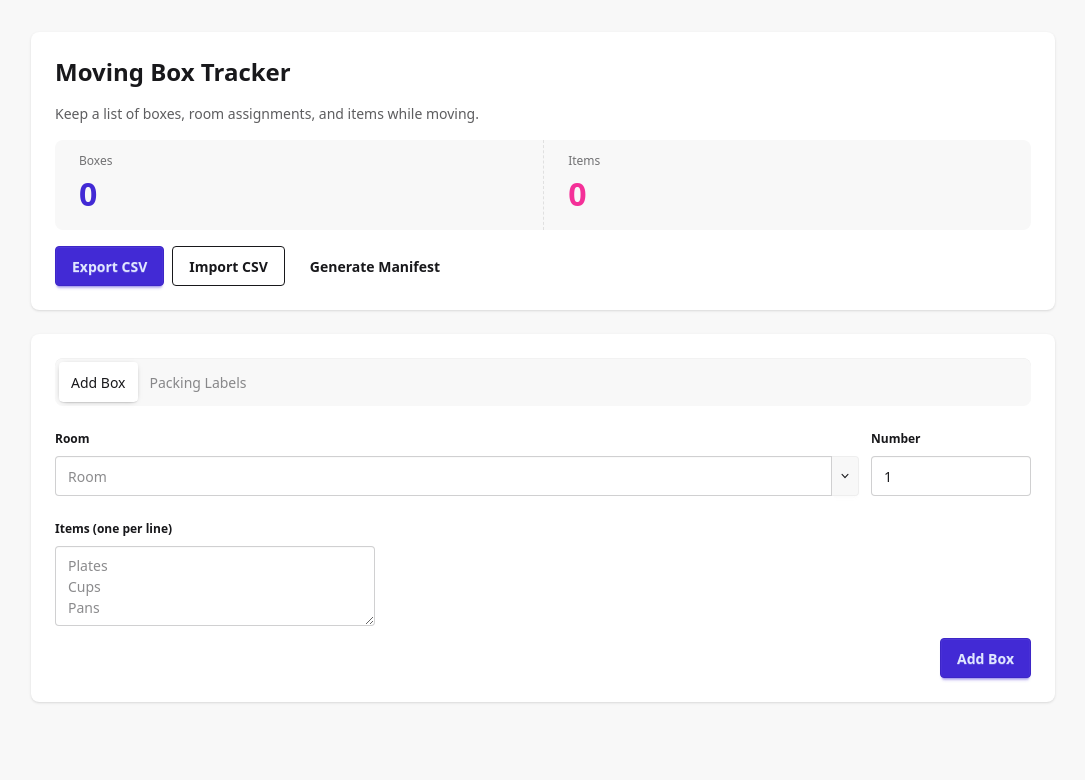
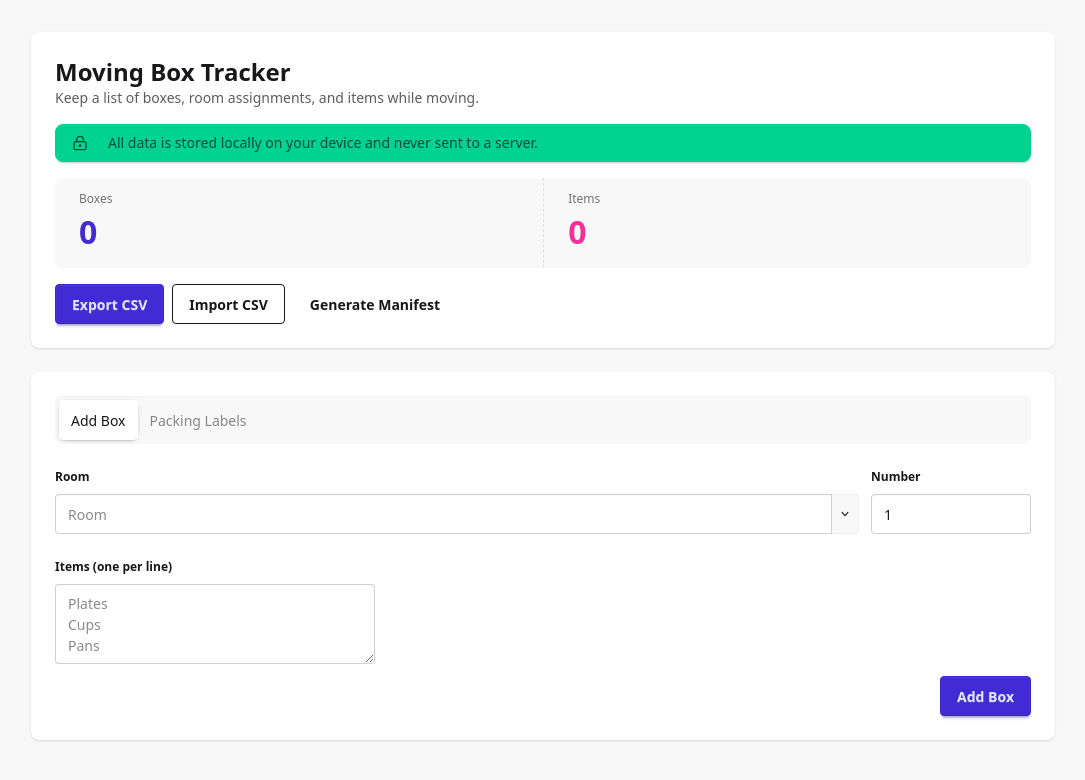
Before and after one commit to JacobMillward/move-manifest, a React (Vite) app: page / in a window 1280 px wide. Shown: the top 780 px of the page, without its empty margins (97-1182 px from the left). Built offline with nearby package versions, Linux system fonts and the light colour scheme.

Commit message:
Add privacy notices

```diff
--- a/index.html
+++ b/index.html
@@ -4,11 +4,11 @@
     <meta charset="UTF-8" />
     <meta name="viewport" content="width=device-width, initial-scale=1.0" />
     <title>Moving Helper - Organize & Track Moving Boxes</title>
-    <meta name="description" content="Free web app to organize moving boxes, track contents, generate packing labels and moving manifests. Perfect for managing your move." />
-    <meta name="keywords" content="moving, packing, boxes, inventory, labels, manifest, organization" />
+    <meta name="description" content="Free web app to organize moving boxes, track contents, and generate packing labels and moving manifests. All your data is stored locally on your device and kept completely private." />
+    <meta name="keywords" content="moving, packing, boxes, inventory, labels, manifest, organization, private, local storage" />
     <meta name="theme-color" content="#000000" />
     <meta property="og:title" content="Moving Helper - Organize & Track Moving Boxes" />
-    <meta property="og:description" content="Free web app to organize moving boxes, track contents, generate packing labels and moving manifests." />
+    <meta property="og:description" content="Free web app to organize moving boxes, track contents, and generate packing labels. All your data stays on your device - completely private." />
     <meta property="og:type" content="website" />
     <meta property="og:url" content="https://move.millward.dev" />
     <link rel="canonical" href="https://move.millward.dev" />
--- a/package.json
+++ b/package.json
@@ -14,6 +14,7 @@
   "dependencies": {
     "@tailwindcss/vite": "^4.1.18",
     "daisyui": "^5.5.18",
+    "lucide-react": "^0.564.0",
     "nuqs": "^2.8.8",
     "react": "^19.2.0",
     "react-dom": "^19.2.0",
--- a/src/components/dashboard/OverviewCard.tsx
+++ b/src/components/dashboard/OverviewCard.tsx
@@ -1,3 +1,4 @@
+import { LockKeyhole } from 'lucide-react'
 import { useRef } from 'react'
 import type { ChangeEvent } from 'react'
 
@@ -32,10 +33,18 @@ function OverviewCard({
   return (
     <section className="card bg-base-100 shadow">
       <div className="card-body gap-4">
-        <h1 className="card-title text-2xl">Moving Box Tracker</h1>
-        <p className="text-sm text-base-content/70">
-          Keep a list of boxes, room assignments, and items while moving.
-        </p>
+        <div className="flex items-center justify-between">
+          <div>
+            <h1 className="card-title text-2xl">Moving Box Tracker</h1>
+            <p className="text-sm text-base-content/70">
+              Keep a list of boxes, room assignments, and items while moving.
+            </p>
+          </div>
+        </div>
+        <div className="alert alert-success py-2 text-sm flex">
+          <LockKeyhole className="w-4 h-4 mr-1" />
+          <span>All data is stored locally on your device and never sent to a server.</span>
+        </div>
 
         <div className="stats stats-vertical bg-base-200 md:stats-horizontal">
           <div className="stat py-3">
```
Also changed, not shown: 2 other files (tests, documents, lock files or other folders).
